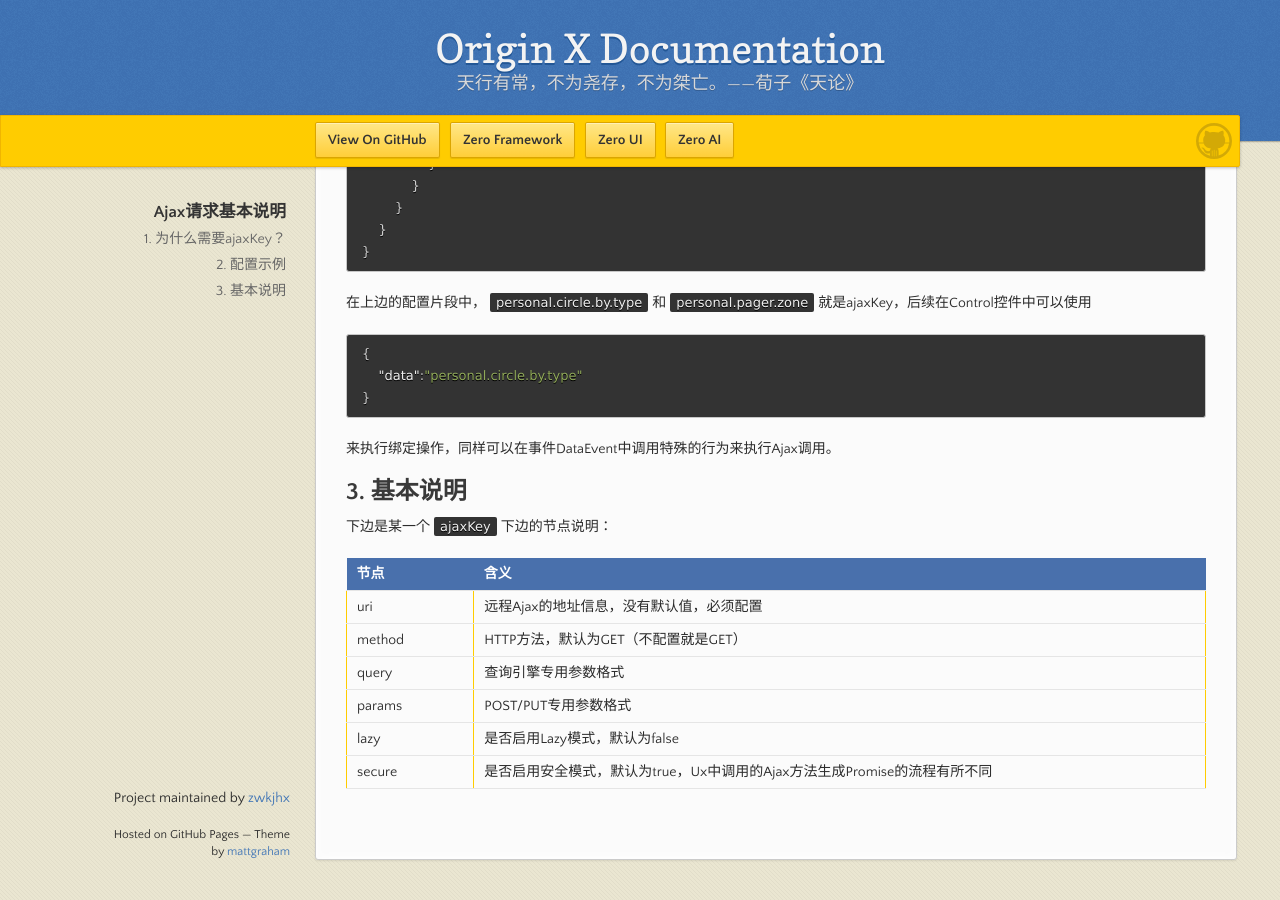
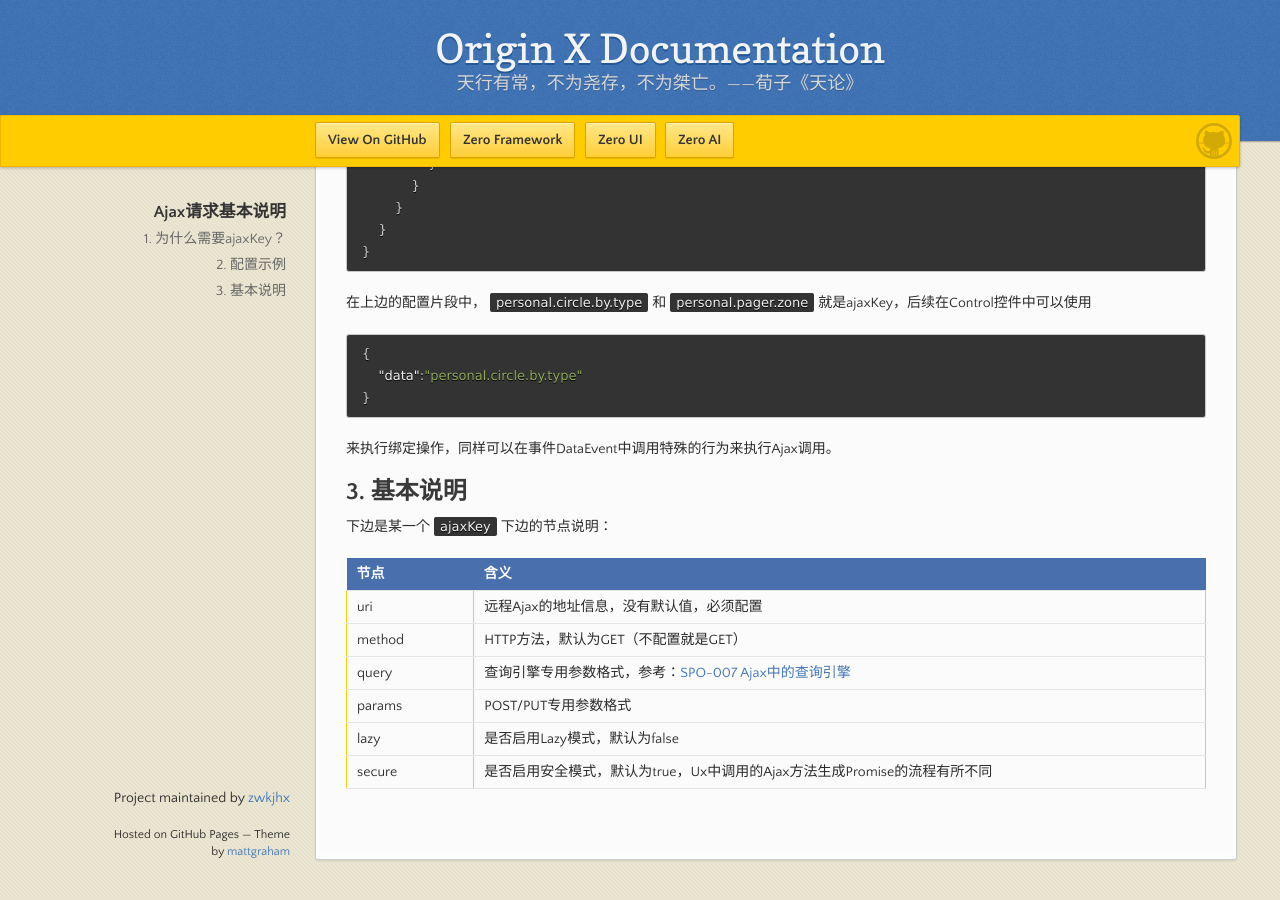
Before and after one commit to zwkjhx/ox-doc, a Jekyll site: the page built from specification/3-origin-xgui-fan/spo-006-ajaxqing-qiu-ji-ben-shuo-ming.md, in a window 1280 px wide and 900 px high, scrolled down 797 px. Built offline with Jekyll 4.4.1, drawn with Linux system fonts in a browser that asks for light colours; our own code applies the rules of GitHub Pages for plain Markdown files.

Commit message:
Updates specification/3-origin-xgui-fan/spo-006-ajaxqing-qiu-ji-ben-shuo-ming.md
Auto commit by GitBook Editor

```diff
--- a/specification/3-origin-xgui-fan/spo-006-ajaxqing-qiu-ji-ben-shuo-ming.md
+++ b/specification/3-origin-xgui-fan/spo-006-ajaxqing-qiu-ji-ben-shuo-ming.md
@@ -58,7 +58,7 @@ ajaxKey存在的原因如下：
 | :--- | :--- |
 | uri | 远程Ajax的地址信息，没有默认值，必须配置 |
 | method | HTTP方法，默认为GET（不配置就是GET） |
-| query | 查询引擎专用参数格式 |
+| query | 查询引擎专用参数格式，参考：[SPO-007 Ajax中的查询引擎](/specification/3-origin-xgui-fan/spo-007-ajaxzhong-de-cha-xun-yin-qing.md) |
 | params | POST/PUT专用参数格式 |
 | lazy | 是否启用Lazy模式，默认为false |
 | secure | 是否启用安全模式，默认为true，Ux中调用的Ajax方法生成Promise的流程有所不同 |
```
